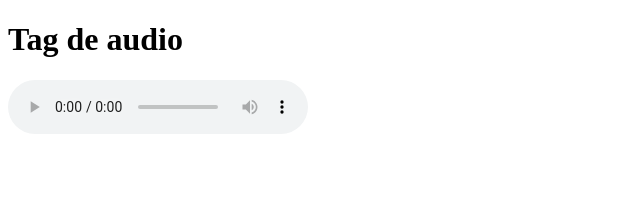
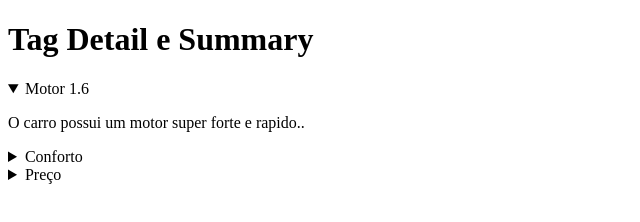
Before and after one commit to SbaisBR/html, a plain HTML site: page Formularios/index.html in a window 1280 px wide. Shown: the whole page, without its empty margins (0-640 px from the left). Drawn offline with Linux system fonts and the light colour scheme.

Commit message:
Detail e summary

```diff
--- a/Formularios/index.html
+++ b/Formularios/index.html
@@ -6,17 +6,21 @@
     <title>Curso HTML</title>
 </head>
 <body>
+    <h1>Tag Detail e Summary</h1>
 
-    <!-- <h1>Trabalhando com videos</h1>
+    <details open>
+        <summary>Motor 1.6</summary>
+        <p>O carro possui um motor super forte e rapido..</p>
+    </details>
 
-    <video poster="thumb.png" width="420" height="340"  controls loops muted >
-        <source src="natureza.mp4" type="video/mp4">
-    </video> -->
+    <details>
+        <summary>Conforto</summary>
+        <p>carro de luxo com senswor de ré, cameras e som de qualidade...</p>
+    </details>
 
-    <h1>Tag de audio</h1>
-    <audio controls>
-        <source src="curso.mp3" type="audio/mpeg">
-    </audio>
-
+    <details>
+        <summary>Preço</summary>
+        <p>12x de R$1.000</p>
+    </details>
 </body>
 </html>
```
